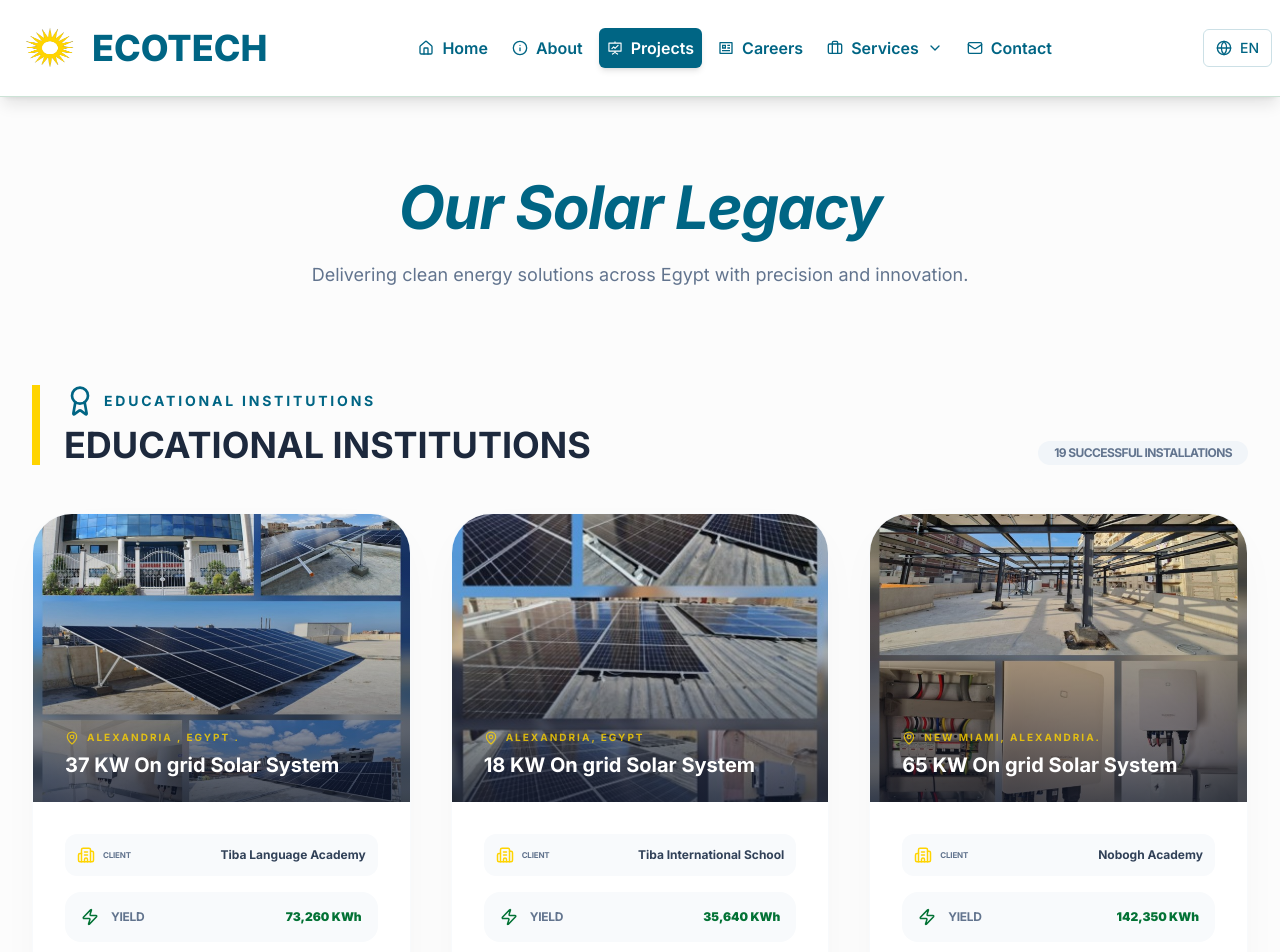
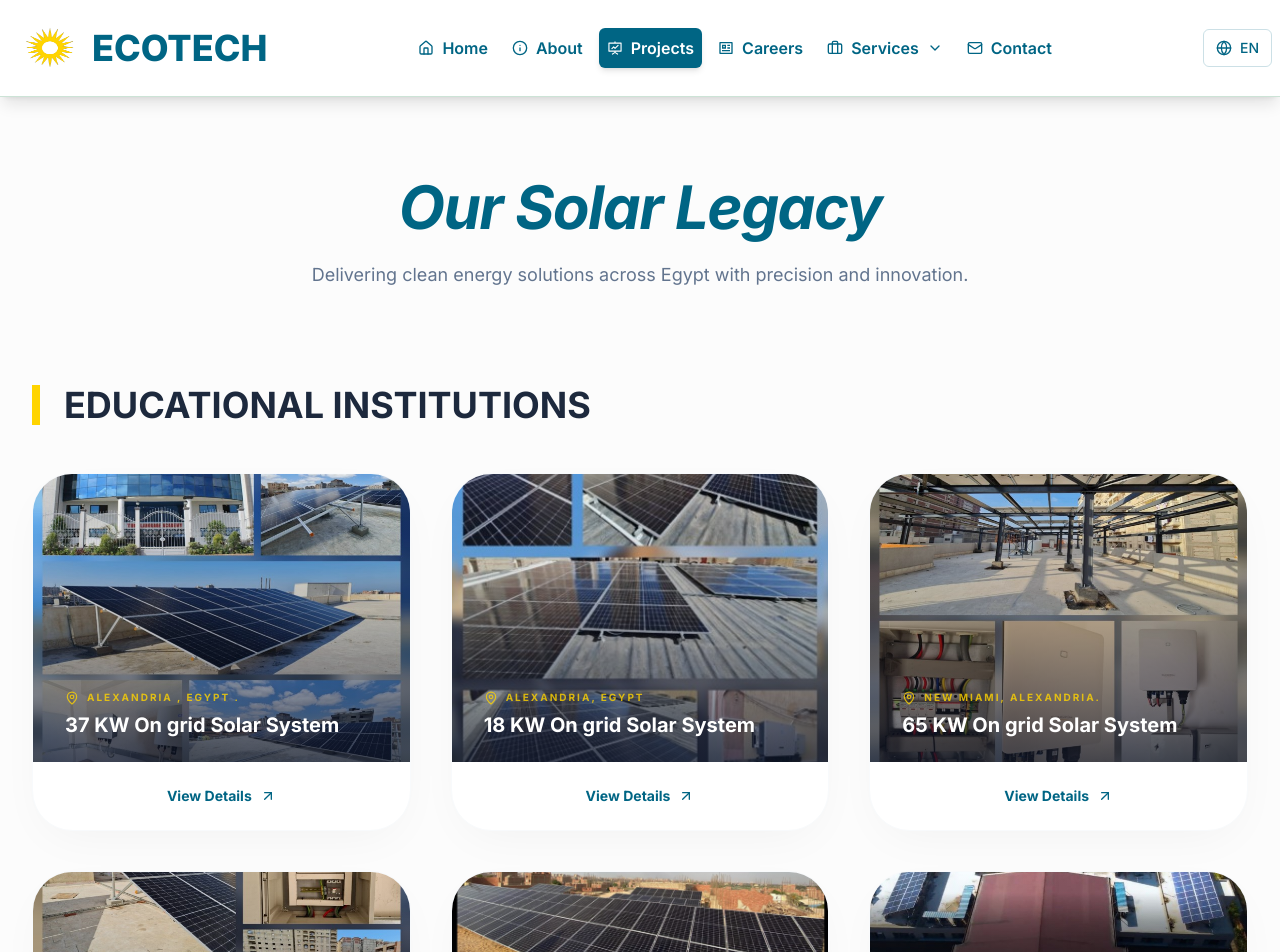
Before and after one commit to mohamedsedekmohamed/ECOTECH-, a React (Vite) app: page /projects in a window 1280 px wide. Shown: the top 952 px of the page. Built offline with nearby package versions, Linux system fonts and the light colour scheme.

Commit message:
change popup

```diff
--- a/src/pages/Contact.jsx
+++ b/src/pages/Contact.jsx
@@ -134,9 +134,9 @@
 
       {/* Map Section */}
       <section className="h-[500px] relative" data-aos="zoom-in">
+
         <iframe
-          src="https://www.google.com/maps/embed?pb=!1m18!1m12!1m3!1d3412.87123456789!2d29.96!3d31.2!2m3!1f0!2f0!3f0!3m2!1i1024!2i768!4f13.1!3m3!1m2!1s0x0%3A0x0!2zMzHCsDEyJzAwLjAiTiAyOcKwNTcnMzYuMCJF!5e0!3m2!1sen!2seg!4v1234567890123"
-          className="w-full h-full grayscale contrast-125"
+src="https://www.google.com/maps/embed?pb=!1m14!1m8!1m3!1d3412.551!2d29.964483!3d31.205418!3m2!1i1024!2i768!4f13.1!3m3!1m2!1s0x14f5c4e69b59535f%3A0x6b7798361730740a!2zMzHCsDEyJzE5LjUiTiAyOcKwNTcnNTIuMSJF!5e0!3m2!1sar!2seg!4v1700000000000!5m2!1sar!2seg"          className="w-full h-full grayscale contrast-125"
           style={{ border: 0 }}
           allowFullScreen=""
           loading="lazy"
--- a/src/pages/Projects.jsx
+++ b/src/pages/Projects.jsx
@@ -1,6 +1,8 @@
-import React, { useEffect } from 'react';
+import React, { useEffect, useState } from 'react';
 import { Award, Building2, MapPin, Zap, Activity, ShieldCheck, ArrowUpRight } from 'lucide-react';
 import { useTranslation } from 'react-i18next'; // افترضت أنك تستخدم i18n بناءً على كودك
+import { PiSolarPanelBold } from "react-icons/pi";
+import { HiUser } from "react-icons/hi";
 
 // استيراد الصور (نفس الصور التي قدمتها)
 import taybahAcad from "../assets/project/Taybah Academy.jpg";
@@ -26,11 +28,12 @@
 import villa2 from "../assets/project/Villa Complex 2.png";
 import alexElec from "../assets/project/agmye.jpg";
 import { useLocation } from 'react-router-dom';
+import { AiOutlineAim } from "react-icons/ai";
 
 const Projects = () => {
   const { t } = useTranslation();
 const { hash } = useLocation();
-
+const [selectedProject, setSelectedProject] = useState(null);
   const colors = {
     main: '#006584',
     secondary: '#ffd400',
@@ -282,41 +285,21 @@
   ];
 
   return (
- <div className="bg-[#fcfcfc] py-20 px-4 sm:px-6 lg:px-8 min-h-screen">
+<div className="bg-[#fcfcfc] py-20 px-4 sm:px-6 lg:px-8 min-h-screen">
       <div className="max-w-7xl mx-auto">
 
         {/* Hero Section */}
         <div className="text-center mb-24 relative">
-          <div
-            className="absolute inset-0 -top-10 blur-3xl rounded-full h-64 w-64 mx-auto -z-10 opacity-10"
-            style={{ backgroundColor: colors.main }}
-          ></div>
           <h1 className="text-5xl md:text-6xl font-black text-slate-900 mb-6 tracking-tight">
              <span style={{ color: colors.main }} className="italic">{t("OurSolarLegacy")}</span>
           </h1>
-          <p className="text-slate-500 max-w-2xl mx-auto text-lg">
-{t("Deliveringclean")}          </p>
+          <p className="text-slate-500 max-w-2xl mx-auto text-lg">{t("Deliveringclean")}</p>
         </div>
 
         {projectsData.map((section, idx) => (
           <div key={idx} id={section.id} className="mb-32 scroll-mt-24">
-
-            {/* Section Header */}
-            <div className="flex flex-col md:flex-row md:items-end justify-between gap-4 mb-12 border-l-8 pl-6"
-                 style={{ borderColor: colors.secondary }}>
-              <div>
-                <div className="flex items-center gap-2 mb-2 font-bold uppercase tracking-[0.2em] text-sm"
-                     style={{ color: colors.main }}>
-                  {React.cloneElement(section.icon, { style: { color: colors.main }, size: 24 })}
-                  <span>{section.category}</span>
-                </div>
-                <h2 className="text-3xl md:text-4xl font-bold text-slate-800 uppercase">
-                   {section.category}
-                </h2>
-              </div>
-              <div className="px-4 py-1 rounded-full text-xs font-bold uppercase tracking-tighter bg-slate-100 text-slate-500">
-                {section.items.length} {t("SuccessfulInstallations")}
-              </div>
+            <div className="flex flex-col md:flex-row md:items-end justify-between gap-4 mb-12 border-l-8 pl-6" style={{ borderColor: colors.secondary }}>
+              <h2 className="text-3xl md:text-4xl font-bold text-slate-800 uppercase">{section.category}</h2>
             </div>
 
             {/* Projects Grid */}
@@ -324,66 +307,26 @@
               {section.items.map((project, pIdx) => (
                 <div
                   key={pIdx}
-                  className="group bg-white rounded-[2.5rem] shadow-[0_15px_50px_-15px_rgba(0,0,0,0.05)] hover:shadow-2xl transition-all duration-500 overflow-hidden flex flex-col h-full border border-slate-50"
+                  // 2. جعل الكارت قابل للضغط لفتح التفاصيل
+                  onClick={() => setSelectedProject(project)}
+                  className="group cursor-pointer bg-white rounded-[2.5rem] shadow-[0_15px_50px_-15px_rgba(0,0,0,0.05)] hover:shadow-2xl transition-all duration-500 overflow-hidden flex flex-col h-full border border-slate-50"
                 >
-                  {/* Image Container */}
                   <div className="relative h-72 overflow-hidden">
-                    <img
-                      src={project.img}
-                      alt={project.title}
-                      className="w-full h-full object-cover transition-transform duration-700 group-hover:scale-105"
-                    />
-
-                    {/* Dark Overlay */}
+                    <img src={project.img} alt={project.title} className="w-full h-full object-cover transition-transform duration-700 group-hover:scale-105" />
                     <div className="absolute inset-0 bg-gradient-to-t from-slate-900/90 via-slate-900/20 to-transparent opacity-80 group-hover:opacity-90 transition-opacity"></div>
-
-                  {/* العميل - Client (الجزء الجديد) */}
-
-                    {/* Bottom Info */}
                     <div className="absolute bottom-6 left-8 right-8 text-white">
-                       <div className="flex items-center gap-2 mb-2 opacity-80 uppercase text-[10px] font-bold tracking-[0.2em]" style={{ color: colors.secondary }}>
-                        <MapPin size={14} />
-                        {project.location}
+                      <div className="flex items-center gap-2 mb-2 opacity-80 uppercase text-[10px] font-bold tracking-[0.2em]" style={{ color: colors.secondary }}>
+                        <MapPin size={14} /> {project.location}
                       </div>
-                      <h3 className="text-xl font-bold leading-tight group-hover:translate-x-2 transition-transform duration-300">
-                        {project.title}
-                      </h3>
+                      <h3 className="text-xl font-bold leading-tight group-hover:translate-x-2 transition-transform duration-300">{project.title}</h3>
                     </div>
                   </div>
 
-                  {/* Details Area */}
-                  <div className="p-8 flex-grow flex flex-col justify-between">
-                    <div className="space-y-4 mb-8">
-                      {/* Scope Detail */}
-                      {/* <div className="flex items-center justify-between p-4 rounded-2xl bg-slate-50 group-hover:bg-white group-hover:ring-1 transition-all"
-                           style={{ '--tw-ring-color': colors.main }}>
-                        <div className="flex items-center gap-3">
-                          <Activity size={18} style={{ color: colors.main }} />
-                          <span className="text-xs font-bold text-slate-500 uppercase tracking-tight">Scope</span>
-                        </div>
-                        <span className="text-xs font-black text-slate-800">{project.scope}</span>
-                      </div> */}
-  <div className="flex items-center justify-between p-3 rounded-xl bg-slate-50 group-hover:bg-white group-hover:ring-1 transition-all"
-         style={{ '--tw-ring-color': colors.secondary }}>
-      <div className="flex items-center gap-2">
-        <Building2 size={18} style={{ color: colors.secondary }} />
-      <span className="text-[8px] font-bold text-slate-500 uppercase tracking-tight">Client</span>
-      </div>
-      <span className="text-xs font-bold text-slate-700">{project.client}</span>
-    </div>
-
-                      {/* Energy Detail */}
-                      <div className="flex items-center justify-between p-4 rounded-2xl bg-slate-50 group-hover:bg-white group-hover:ring-1 transition-all"
-                           style={{ '--tw-ring-color': colors.third }}>
-                        <div className="flex items-center gap-3">
-                          <Zap size={18} style={{ color: colors.third }} />
-                          <span className="text-xs font-bold text-slate-500 uppercase tracking-tight">Yield</span>
-                        </div>
-                        <span className="text-xs font-black text-slate-800" style={{ color: colors.third }}>{project.annualGen}</span>
-                      </div>
-                    </div>
-
-
+                  {/* 3. عرض زر بسيط بدلاً من كل التفاصيل */}
+                  <div className="p-6 text-center">
+                    <button className="text-sm font-bold flex items-center justify-center gap-2 mx-auto transition-colors" style={{ color: colors.main }}>
+                      {t("View Details")} <ArrowUpRight size={16} />
+                    </button>
                   </div>
                 </div>
               ))}
@@ -391,6 +334,90 @@
           </div>
         ))}
       </div>
+
+   {selectedProject && (
+  <div className="fixed inset-0 z-[100] flex items-center justify-center p-2 sm:p-4 bg-slate-900/80 backdrop-blur-md animate-in fade-in duration-300">
+    <div
+      className="bg-white rounded-[1rem] sm:rounded-[1.5rem] max-w-5xl w-full max-h-[95vh] overflow-y-auto overflow-x-hidden shadow-2xl flex flex-col md:flex-row relative animate-in zoom-in-95 duration-300"
+      onClick={(e) => e.stopPropagation()}
+    >
+      {/* زر الإغلاق - ثابت في الأعلى */}
+      <button
+        onClick={() => setSelectedProject(null)}
+        className="absolute top-4 right-4 z-50 bg-white/80 backdrop-blur-sm hover:bg-red-500 hover:text-white text-slate-500 rounded-full p-2 shadow-lg transition-all"
+      >
+        <svg xmlns="http://www.w3.org/2000/svg" width="20" height="20" viewBox="0 0 24 24" fill="none" stroke="currentColor" strokeWidth="3" strokeLinecap="round" strokeLinejoin="round"><line x1="18" y1="6" x2="6" y2="18"></line><line x1="6" y1="6" x2="18" y2="18"></line></svg>
+      </button>
+
+      {/* الجزء الأيسر: الصور - يأخذ مساحة أقل في الموبايل */}
+      <div className="w-full md:w-1/2 bg-slate-100 p-4 sm:p-6 flex flex-col justify-center">
+        <div className="rounded-2xl overflow-hidden shadow-lg aspect-video md:aspect-auto">
+          <img src={selectedProject.img} className="w-full h-full object-cover" alt="Main" />
+        </div>
+      </div>
+
+      {/* الجزء الأيمن: البيانات - مع مسافات مرنة */}
+      <div className="w-full md:w-1/2 p-6 sm:p-10 bg-white flex flex-col justify-center">
+        {/* نستخدم space-y-6 في الموبايل و space-y-10 في الشاشات الكبيرة */}
+        <div className="relative border-l-2 border-slate-100 ml-4 sm:ml-6 space-y-6 sm:space-y-10">
+
+          {/* Project Name */}
+          <div className="relative pl-8 sm:pl-12">
+            <div className="absolute -left-[17px] sm:-left-[26px] top-0 w-8 h-8 sm:w-12 sm:h-12 rounded-full bg-white border-4 border-slate-50 shadow-sm flex items-center justify-center">
+              <PiSolarPanelBold size={16} className="text-secendcolor sm:w-[20px]" />
+            </div>
+            <h4 className="text-slate-500 font-bold text-[10px] sm:text-sm uppercase tracking-widest">Project Name</h4>
+            <p className="text-lg sm:text-xl font-extrabold text-[#004a61] leading-tight">{selectedProject.title}</p>
+          </div>
+
+          {/* Client */}
+          <div className="relative pl-8 sm:pl-12">
+            <div className="absolute -left-[17px] sm:-left-[26px] top-0 w-8 h-8 sm:w-12 sm:h-12 rounded-full bg-white border-4 border-slate-50 shadow-sm flex items-center justify-center">
+              <HiUser size={16} className="text-maincolor sm:w-[20px]" />
+            </div>
+            <h4 className="text-slate-500 font-bold text-[10px] sm:text-sm uppercase tracking-widest">Client</h4>
+            <p className="text-lg sm:text-xl font-extrabold text-red-700 leading-tight">{selectedProject.client}</p>
+          </div>
+
+          {/* Location */}
+          <div className="relative pl-8 sm:pl-12">
+            <div className="absolute -left-[17px] sm:-left-[26px] top-0 w-8 h-8 sm:w-12 sm:h-12 rounded-full bg-white border-4 border-slate-50 shadow-sm flex items-center justify-center">
+              <MapPin size={16} className="text-therrtcolor sm:w-[20px]" />
+            </div>
+            <h4 className="text-slate-500 font-bold text-[10px] sm:text-sm uppercase tracking-widest">Location</h4>
+            <p className="text-base sm:text-lg font-bold text-slate-700 leading-tight">{selectedProject.location}</p>
+          </div>
+
+          {/* Scope of Work */}
+          <div className="relative pl-8 sm:pl-12">
+            <div className="absolute -left-[17px] sm:-left-[26px] top-0 w-8 h-8 sm:w-12 sm:h-12 rounded-full bg-white border-4 border-slate-50 shadow-sm flex items-center justify-center">
+              <AiOutlineAim size={16} className="text-black sm:w-[20px]" />
+            </div>
+            <h4 className="text-slate-500 font-bold text-[10px] sm:text-sm uppercase tracking-widest">Scope of Work</h4>
+            <p className="text-base sm:text-lg font-bold text-slate-700 leading-tight">{selectedProject.scope}</p>
+          </div>
+
+          {/* Annual Generation */}
+          <div className="relative pl-8 sm:pl-12">
+            <div className="absolute -left-[17px] sm:-left-[26px] top-0 w-8 h-8 sm:w-12 sm:h-12 rounded-full bg-white border-4 border-slate-50 shadow-sm flex items-center justify-center">
+              <Zap size={16} className="text-maincolor sm:w-[20px]" />
+            </div>
+            <h4 className="text-slate-500 font-bold text-[10px] sm:text-sm uppercase tracking-widest">Annual Generation</h4>
+            <p className="text-xl sm:text-2xl font-black text-[#004a61] leading-tight">{selectedProject.annualGen}</p>
+          </div>
+
+        </div>
+      </div>
+       <button
+        onClick={() => setSelectedProject(null)}
+        className="absolute bottom-4 right-4 z-50 bg-red-600 backdrop-blur-sm hover:bg-red-500 hover:text-white text-white rounded-[6px] p-2 shadow-lg transition-all"
+      >
+Close
+      </button>
+
+    </div>
+  </div>
+)}
     </div>
   );
 };
```
